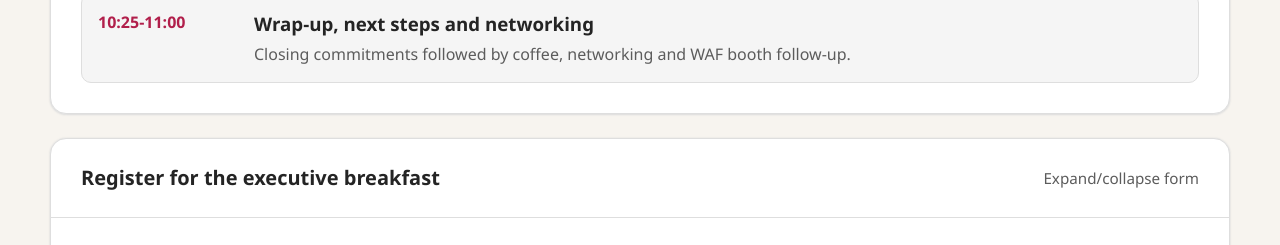
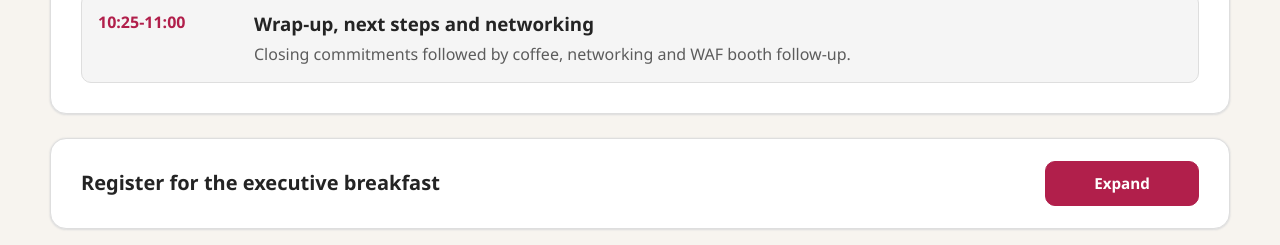
Before and after one commit to tombulgin/waf-ebc-registration, a plain HTML site: page index.html in a window 1280 px wide. Shown: the part 2040-2285 px from the top of the page. Drawn offline with Linux system fonts and the light colour scheme.

Commit message:
Collapse registration section by default

```diff
--- a/index.html
+++ b/index.html
@@ -397,7 +397,7 @@
       align-items: center;
       justify-content: space-between;
       gap: 16px;
-      padding: 24px 30px;
+      padding: 22px 30px;
       cursor: pointer;
       list-style: none;
       font-weight: 800;
@@ -409,9 +409,26 @@
     }
 
     .summary-hint {
-      color: var(--cp-text-muted);
+      display: inline-flex;
+      align-items: center;
+      justify-content: center;
+      min-width: 154px;
+      padding: 10px 16px;
+      border: 1px solid var(--cp-accent);
+      border-radius: 0.625rem;
+      background: var(--cp-accent);
+      color: var(--cp-accent-fg);
       font-size: 0.95rem;
-      font-weight: 500;
+      font-weight: 800;
+      text-align: center;
+    }
+
+    .summary-hint::before {
+      content: "Expand";
+    }
+
+    details.registration[open] .summary-hint::before {
+      content: "Collapse";
     }
 
     .form-wrap {
@@ -670,10 +687,10 @@
         </div>
       </section>
 
-      <details class="panel registration" id="registration" open>
+      <details class="panel registration" id="registration">
         <summary>
           Register for the executive breakfast
-          <span class="summary-hint">Expand/collapse form</span>
+          <span class="summary-hint" aria-hidden="true"></span>
         </summary>
         <div class="form-wrap">
           <div class="notice">
```
